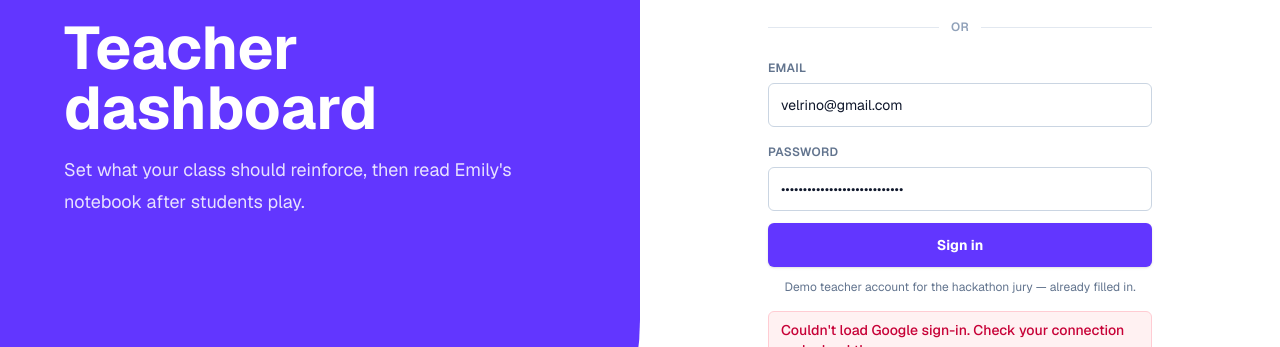
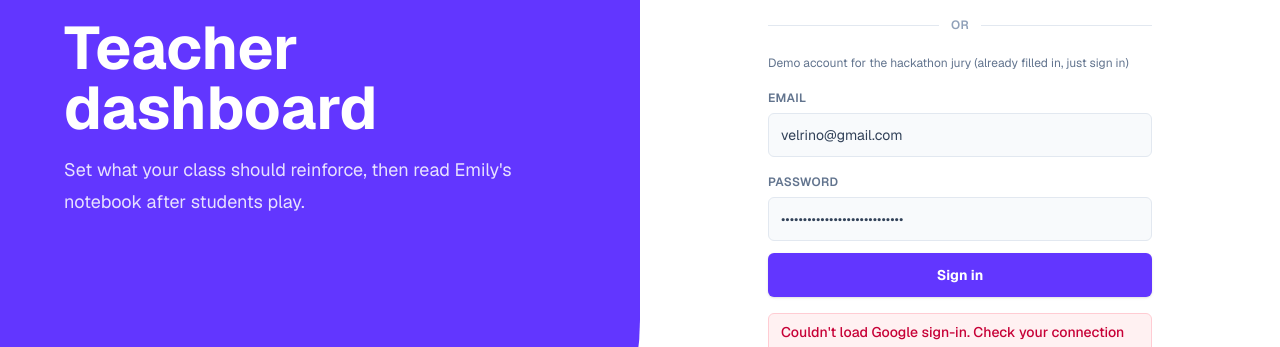
Before and after one commit to velrino/allthingsagentichackathon, a Next.js app in the folder web/: page /login in a window 1280 px wide. Shown: the part 280-627 px from the top of the page. Built offline with nearby package versions, Linux system fonts and the light colour scheme; no server answers.

Commit message:
Lock the demo credentials on the login form
The demo email and password are read-only with the explanation above
the fields, since nobody edits them.

```diff
--- a/web/src/modules/dashboard/pages/login-page.tsx
+++ b/web/src/modules/dashboard/pages/login-page.tsx
@@ -11,11 +11,14 @@ export function LoginPage() {
   const router = useRouter();
   const searchParams = useSearchParams();
   const nextPath = safeNextPath(searchParams.get("next"));
-  const { error, signInWithGoogleIdToken, signInWithEmail, reportSignInError, status } = useTeacherAuth();
+  const {
+    error,
+    signInWithGoogleIdToken,
+    signInWithEmail,
+    reportSignInError,
+    status,
+  } = useTeacherAuth();
   const [exchanging, setExchanging] = useState(false);
-  // Pre-filled with the shared demo teacher; still editable for anyone with their own account.
-  const [email, setEmail] = useState<string>(DEMO_TEACHER.email);
-  const [password, setPassword] = useState<string>(DEMO_TEACHER.password);
 
   useEffect(() => {
     if (status === "signed_in") {
@@ -43,7 +46,10 @@ export function LoginPage() {
       event.preventDefault();
       setExchanging(true);
       try {
-        const user = await signInWithEmail(email, password);
+        const user = await signInWithEmail(
+          DEMO_TEACHER.email,
+          DEMO_TEACHER.password,
+        );
         if (user) {
           router.replace(nextPath);
         }
@@ -51,11 +57,13 @@ export function LoginPage() {
         setExchanging(false);
       }
     },
-    [email, nextPath, password, router, signInWithEmail],
+    [nextPath, router, signInWithEmail],
   );
 
   const handleLoadError = useCallback(() => {
-    reportSignInError("Couldn't load Google sign-in. Check your connection and reload the page.");
+    reportSignInError(
+      "Couldn't load Google sign-in. Check your connection and reload the page.",
+    );
   }, [reportSignInError]);
 
   const busy = exchanging || status === "checking";
@@ -90,7 +98,11 @@ export function LoginPage() {
           </p>
 
           <div className="mt-6">
-            <GoogleIdentityButton onCredential={handleCredential} onLoadError={handleLoadError} disabled={busy} />
+            <GoogleIdentityButton
+              onCredential={handleCredential}
+              onLoadError={handleLoadError}
+              disabled={busy}
+            />
           </div>
 
           <div className="my-5 flex items-center gap-3 text-xs font-semibold uppercase tracking-wide text-slate-400">
@@ -99,41 +111,58 @@ export function LoginPage() {
             <span className="h-px flex-1 bg-slate-200" />
           </div>
 
-          <form className="space-y-3 text-left" onSubmit={handleEmailSubmit} noValidate>
+          <form
+            className="space-y-3 text-left"
+            onSubmit={handleEmailSubmit}
+            noValidate
+          >
+            <p className="text-xs leading-5 text-slate-500">
+              Demo account for the hackathon jury (already filled in, just sign
+              in)
+            </p>
             <label className="block">
-              <span className="text-xs font-semibold uppercase tracking-wide text-slate-500">Email</span>
+              <span className="text-xs font-semibold uppercase tracking-wide text-slate-500">
+                Email
+              </span>
               <input
                 type="email"
                 name="email"
                 autoComplete="username"
                 inputMode="email"
                 spellCheck={false}
-                value={email}
-                onChange={(event) => setEmail(event.target.value)}
-                disabled={busy}
-                className="mt-1 h-11 w-full rounded-md border border-slate-300 bg-white px-3 text-sm text-slate-900 outline-none focus:border-primary focus:ring-2 focus:ring-primary/30 disabled:opacity-60"
+                value={DEMO_TEACHER.email}
+                readOnly
+                aria-readonly="true"
+                tabIndex={-1}
+                className="mt-1 h-11 w-full cursor-default rounded-md border border-slate-200 bg-slate-50 px-3 text-sm text-slate-700 outline-none select-all"
               />
             </label>
             <label className="block">
-              <span className="text-xs font-semibold uppercase tracking-wide text-slate-500">Password</span>
+              <span className="text-xs font-semibold uppercase tracking-wide text-slate-500">
+                Password
+              </span>
               <input
                 type="password"
                 name="password"
                 autoComplete="current-password"
-                value={password}
-                onChange={(event) => setPassword(event.target.value)}
-                disabled={busy}
-                className="mt-1 h-11 w-full rounded-md border border-slate-300 bg-white px-3 text-sm text-slate-900 outline-none focus:border-primary focus:ring-2 focus:ring-primary/30 disabled:opacity-60"
+                value={DEMO_TEACHER.password}
+                readOnly
+                aria-readonly="true"
+                tabIndex={-1}
+                className="mt-1 h-11 w-full cursor-default rounded-md border border-slate-200 bg-slate-50 px-3 text-sm text-slate-700 outline-none"
               />
             </label>
             <button
               type="submit"
-              disabled={busy || email.trim() === "" || password === ""}
+              disabled={busy}
               className="h-11 w-full rounded-md bg-primary text-sm font-bold text-primary-foreground shadow-sm hover:bg-primary/90 disabled:cursor-not-allowed disabled:opacity-60"
             >
-              {busy ? (status === "checking" ? "Checking your session..." : "Signing in...") : "Sign in"}
+              {busy
+                ? status === "checking"
+                  ? "Checking your session..."
+                  : "Signing in..."
+                : "Sign in"}
             </button>
-            <p className="text-center text-xs text-slate-500">Demo teacher account for the hackathon jury — already filled in.</p>
           </form>
 
           {error ? (
```
